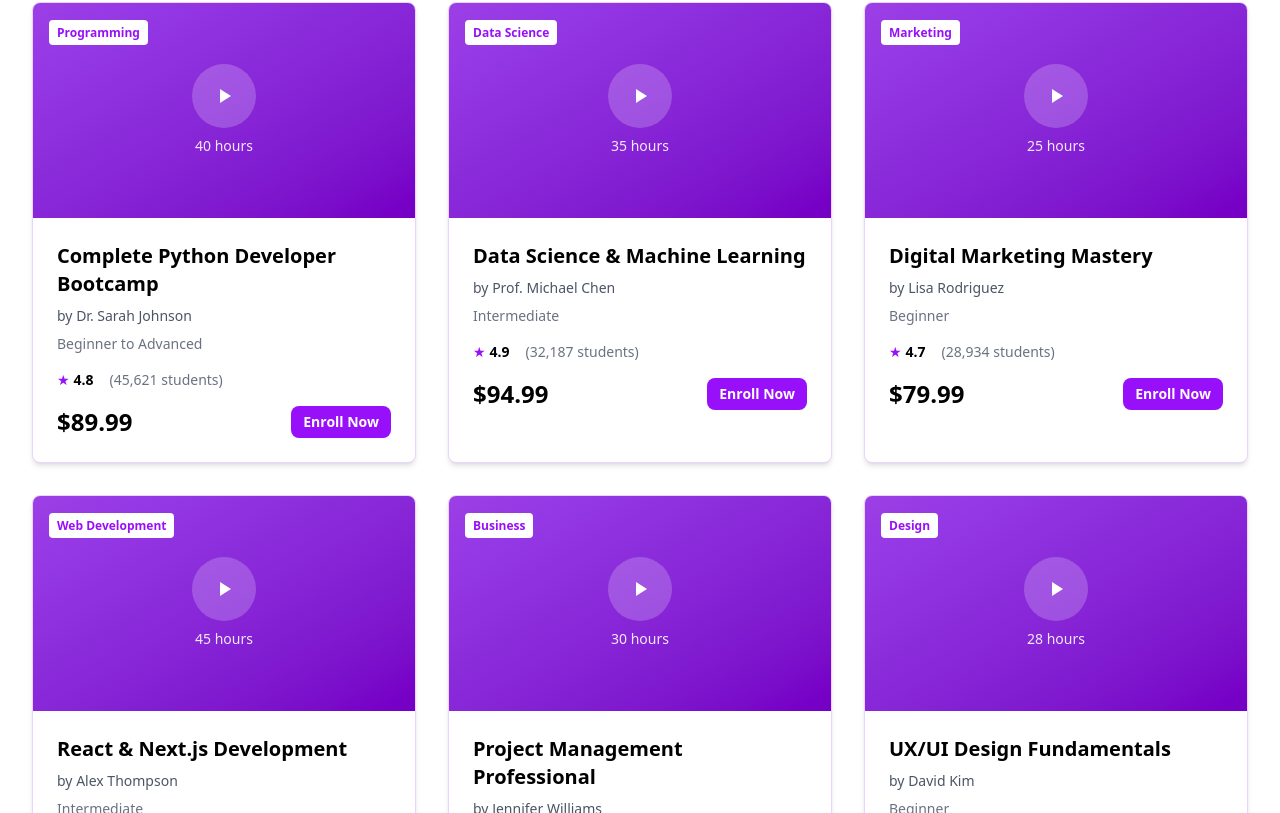
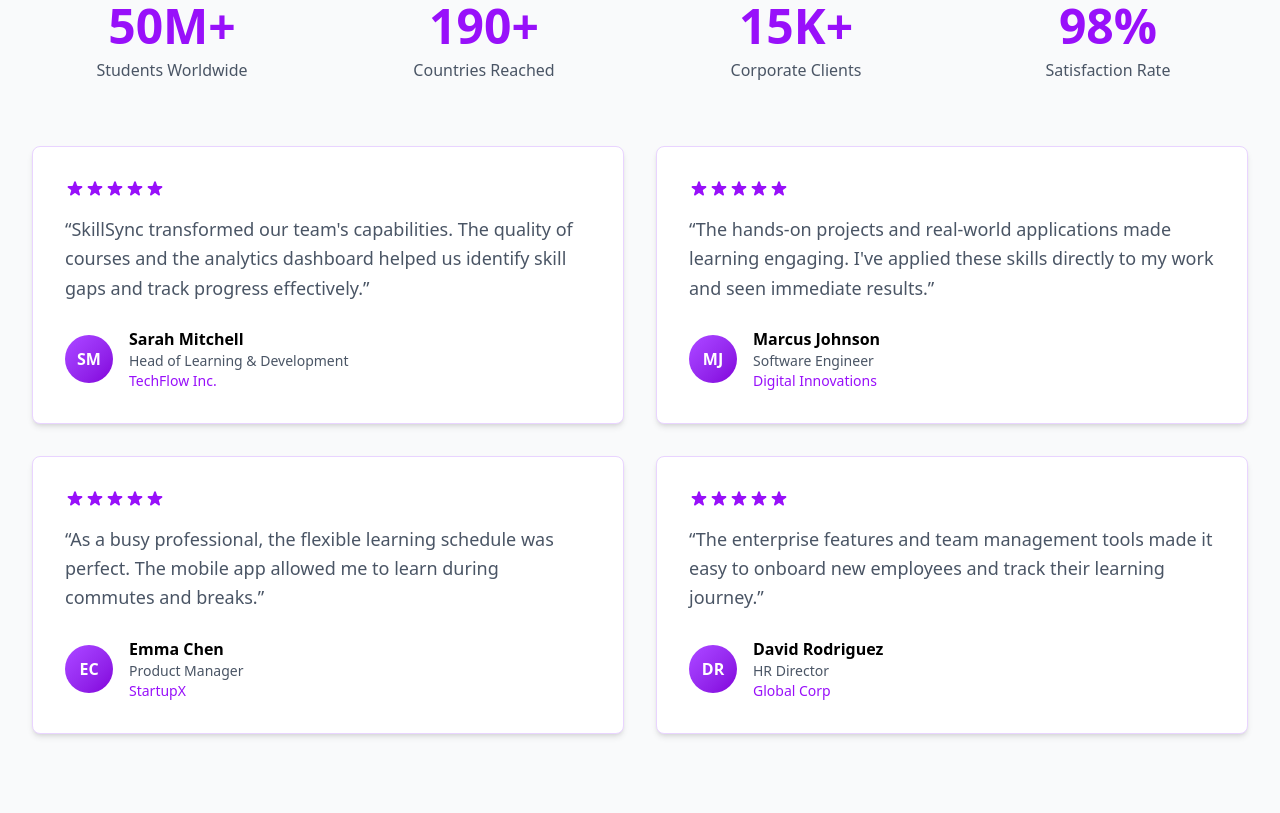
Before and after one commit to prashantGeek/skillsync, a Next.js app: page / in a window 1280 px wide. Shown: the part 1947-2760 px from the top of the page. Built offline with nearby package versions, Linux system fonts and the light colour scheme.

Commit message:
deleted popularcourse section

```diff
--- a/src/app/page.tsx
+++ b/src/app/page.tsx
@@ -2,7 +2,6 @@ import Header from '@/components/layout/Header';
 import Footer from '@/components/layout/Footer';
 import HeroSection from '@/components/sections/HeroSection';
 import FeaturesSection from '@/components/sections/FeaturesSection';
-import PopularCoursesSection from '@/components/sections/PopularCoursesSection';
 import TestimonialsSection from '@/components/sections/TestimonialsSection';
 import CTASection from '@/components/sections/CTASection';
 
@@ -13,7 +12,6 @@ export default function Home() {
       <main>
         <HeroSection />
         <FeaturesSection />
-        <PopularCoursesSection />
         <TestimonialsSection />
         <CTASection />
       </main>
--- a/src/components/sections/PopularCoursesSection.tsx
+++ /dev/null
@@ -1,161 +0,0 @@
-import Card, { CardContent } from "../ui/Card";
-import Button from "../ui/Button";
-
-const courses = [
-  {
-    id: 1,
-    title: "Complete Python Developer Bootcamp",
-    instructor: "Dr. Sarah Johnson",
-    rating: 4.8,
-    students: 45621,
-    duration: "40 hours",
-    level: "Beginner to Advanced",
-    image: "/api/placeholder/300/200",
-    price: "$89.99",
-    category: "Programming",
-  },
-  {
-    id: 2,
-    title: "Data Science & Machine Learning",
-    instructor: "Prof. Michael Chen",
-    rating: 4.9,
-    students: 32187,
-    duration: "35 hours",
-    level: "Intermediate",
-    image: "/api/placeholder/300/200",
-    price: "$94.99",
-    category: "Data Science",
-  },
-  {
-    id: 3,
-    title: "Digital Marketing Mastery",
-    instructor: "Lisa Rodriguez",
-    rating: 4.7,
-    students: 28934,
-    duration: "25 hours",
-    level: "Beginner",
-    image: "/api/placeholder/300/200",
-    price: "$79.99",
-    category: "Marketing",
-  },
-  {
-    id: 4,
-    title: "React & Next.js Development",
-    instructor: "Alex Thompson",
-    rating: 4.8,
-    students: 38456,
-    duration: "45 hours",
-    level: "Intermediate",
-    image: "/api/placeholder/300/200",
-    price: "$99.99",
-    category: "Web Development",
-  },
-  {
-    id: 5,
-    title: "Project Management Professional",
-    instructor: "Jennifer Williams",
-    rating: 4.6,
-    students: 19876,
-    duration: "30 hours",
-    level: "All Levels",
-    image: "/api/placeholder/300/200",
-    price: "$84.99",
-    category: "Business",
-  },
-  {
-    id: 6,
-    title: "UX/UI Design Fundamentals",
-    instructor: "David Kim",
-    rating: 4.9,
-    students: 25789,
-    duration: "28 hours",
-    level: "Beginner",
-    image: "/api/placeholder/300/200",
-    price: "$89.99",
-    category: "Design",
-  },
-];
-
-export default function PopularCoursesSection() {
-  return (
-    <section className="py-20 bg-white transition-colors">
-      <div className="max-w-7xl mx-auto px-4 sm:px-6 lg:px-8">
-        <div className="text-center mb-16">
-          <h2 className="text-4xl font-bold text-black mb-4">
-            Most Popular Courses
-          </h2>
-          <p className="text-xl text-gray-600 max-w-3xl mx-auto">
-            Discover top-rated courses that professionals are taking to advance
-            their careers
-          </p>
-        </div>
-
-        <div className="grid grid-cols-1 md:grid-cols-2 lg:grid-cols-3 gap-8">
-          {courses.map((course) => (
-            <Card key={course.id} hover className="overflow-hidden bg-white border-purple-200 hover:border-purple-400">
-              {/* Course Image */}
-              <div className="aspect-video bg-gradient-to-br from-purple-500 to-purple-700 relative overflow-hidden">
-                <div className="absolute inset-0 bg-black/10 flex items-center justify-center">
-                  <div className="text-white text-center">
-                    <div className="w-16 h-16 bg-white/20 rounded-full flex items-center justify-center mx-auto mb-2">
-                      <svg
-                        className="w-6 h-6"
-                        fill="currentColor"
-                        viewBox="0 0 24 24"
-                      >
-                        <path d="M8 5v14l11-7z" />
-                      </svg>
-                    </div>
-                    <p className="text-sm opacity-90">{course.duration}</p>
-                  </div>
-                </div>
-                <div className="absolute top-4 left-4">
-                  <span className="bg-white text-purple-600 px-2 py-1 rounded text-xs font-semibold">
-                    {course.category}
-                  </span>
-                </div>
-              </div>
-
-              <CardContent className="p-6">
-                <div className="mb-4">
-                  <h3 className="text-xl font-semibold text-black mb-2 line-clamp-2">
-                    {course.title}
-                  </h3>
-                  <p className="text-gray-600 text-sm mb-2">
-                    by {course.instructor}
-                  </p>
-                  <p className="text-sm text-gray-500">{course.level}</p>
-                </div>
-
-                <div className="flex items-center mb-4">
-                  <div className="flex items-center mr-4">
-                    <span className="text-purple-600 text-sm">★</span>
-                    <span className="text-sm font-semibold ml-1 text-black">
-                      {course.rating}
-                    </span>
-                  </div>
-                  <span className="text-sm text-gray-500">
-                    ({course.students.toLocaleString()} students)
-                  </span>
-                </div>
-
-                <div className="flex items-center justify-between">
-                  <span className="text-2xl font-bold text-black">
-                    {course.price}
-                  </span>
-                  <Button size="sm">Enroll Now</Button>
-                </div>
-              </CardContent>
-            </Card>
-          ))}
-        </div>
-
-        <div className="text-center mt-12">
-          <Button variant="outline" size="lg">
-            View All Courses
-          </Button>
-        </div>
-      </div>
-    </section>
-  );
-}
```
Also changed, not shown: 1 other file (tests, documents, lock files or other folders).
